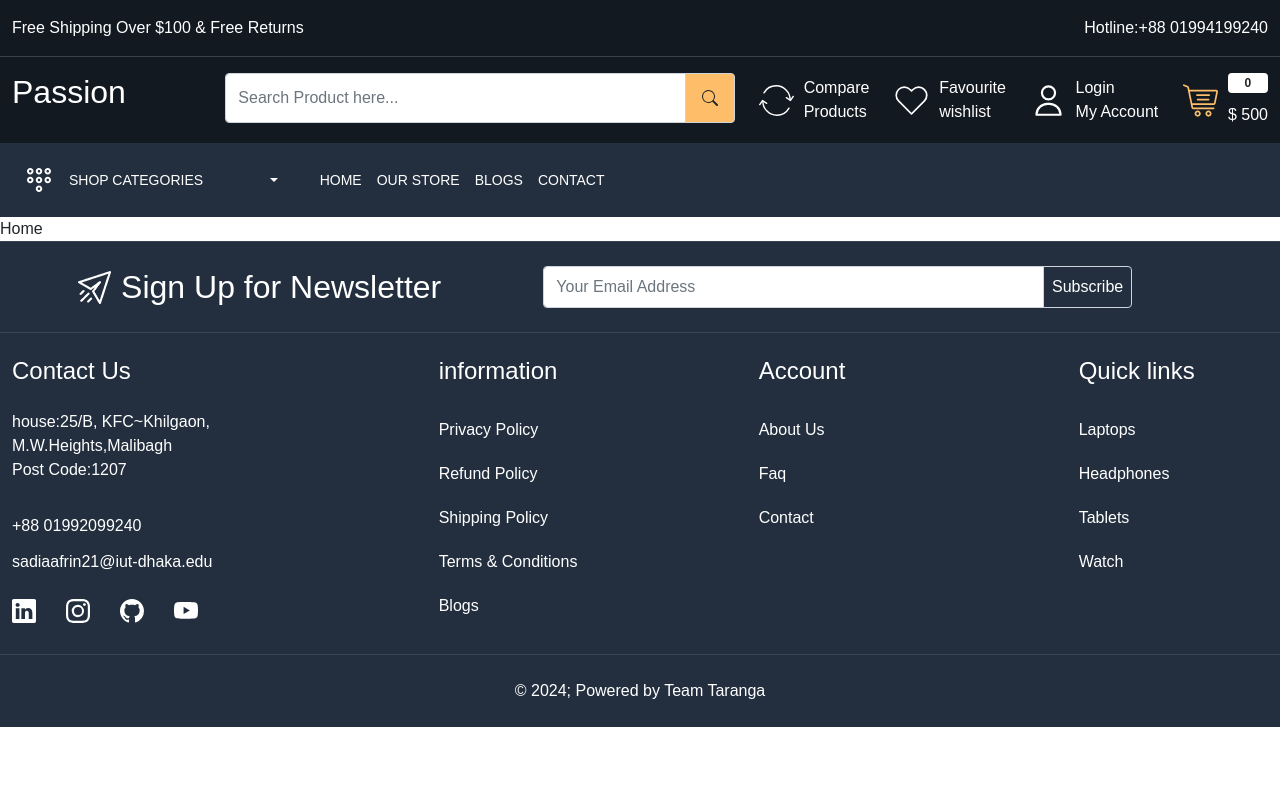
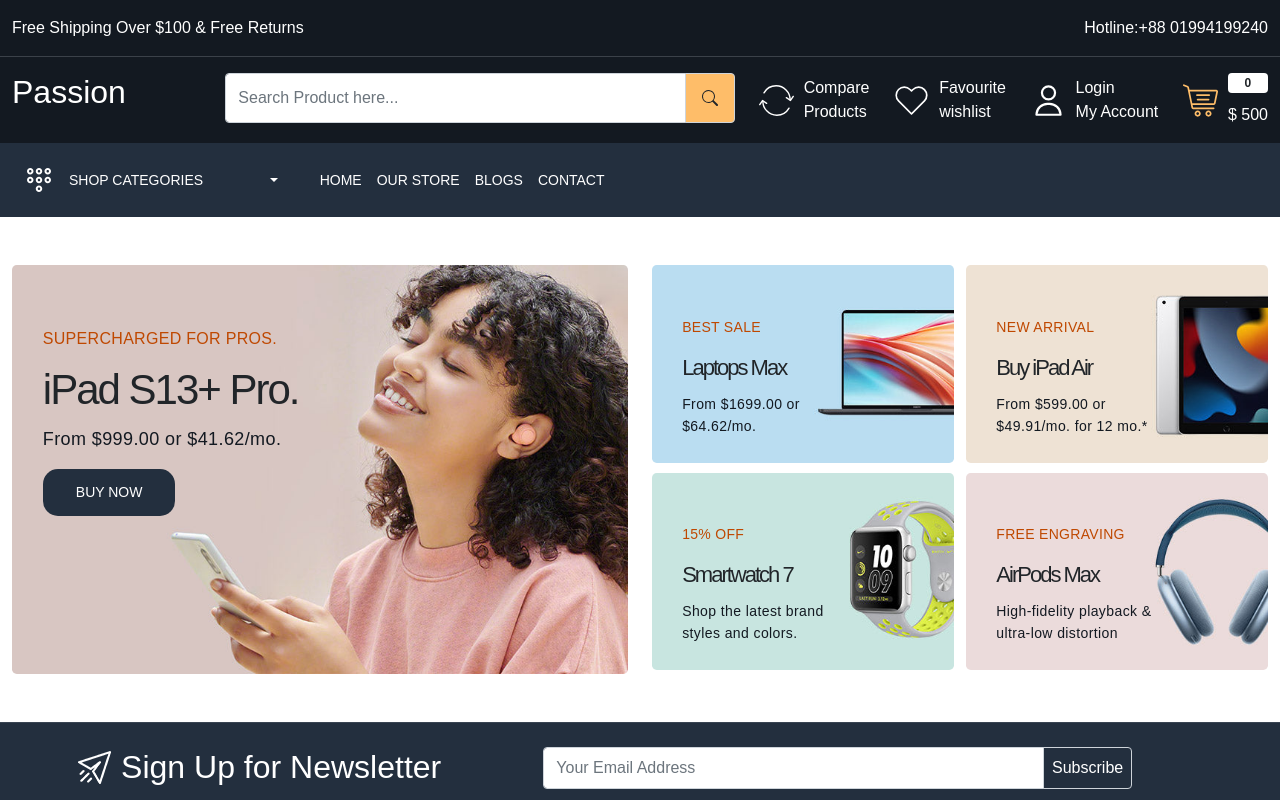
Before and after one commit to afrinzx/Passion-frontend, a React (Create React App) app: page / in a window 1280 px wide. Shown: the top 800 px of the page. Built offline with nearby package versions, Linux system fonts and the light colour scheme.

Commit message:
Home section-1 is completed

```diff
--- a/src/App.css
+++ b/src/App.css
@@ -9,6 +9,7 @@
   --color-3b4149:#3b4149;
   --color-febd69:#febd69;
   --color-232f3e:#232f3e;
+  --color-bf4800:#bf4800;
 }
 body {
     font-family: "Rubik",sans-serif;
@@ -33,7 +34,18 @@
 .gap-30{
   gap: 30px;
 }
+.button{
+  background-color: var(--color-232f3e);
+  color: white;
+  font-size: 14px;
+  padding: 13px 33px;
+  border-radius: 15px;
+}
 
+.button:hover{
+  background-color: var(--color-febd69);
+  color: #131921;
+}
 
 /* header part */
 .header-top-strip{
@@ -101,6 +113,65 @@
 footer .col-7{
   max-width: 47%;
 }
+/* footer part end */
+
+/*Home Page*/
+.main-banner-content{
+  top: 15%;
+  left:5%;
+}
+.main-banner-content h4{
+  font-size: 16px;
+  font-weight: 400;
+  line-height: 24px;
+  color: var(--color-bf4800);
+  margin: 0 0 12px;
+  letter-spacing: 0.3px;
+  text-transform: uppercase;
+}
+.main-banner-content h5{
+  font-size: 42px;
+  font-weight: 500;
+  line-height: 54px;
+  letter-spacing: -2px;
+  text-transform: none;
+}
+.main-banner-content p{
+  font-size: 18px;
+  line-height: 28px;
+  color: var(--color-131921);
+  letter-spacing: 0.4px;
+}
+.small-banner-content{
+  top: 25%;
+  left:10%;
+}
+.small-banner-content h4{
+  font-size: 14px;
+  font-weight: 500;
+  line-height: 24px;
+  color: var(--color-bf4800);
+  margin: 0 0 12px;
+  letter-spacing: 0.3px;
+  text-transform: uppercase;
+}
+.small-banner-content h5{
+  font-size:22px;
+  font-weight: 500;
+  line-height: 34px;
+  letter-spacing: -2px;
+  text-transform: none;
+}
+.small-banner-content p{
+  font-size: 14px;
+  line-height: 22px;
+  color: var(--color-131921);
+  letter-spacing: 0.4px;
+}
+.small-banner{
+  width: 49%;
+}
 
 
-/* footer part end */
+
+/*Home Page Ends*/
--- a/src/pages/Home.js
+++ b/src/pages/Home.js
@@ -1,9 +1,87 @@
-import React from 'react'
+import React from "react";
+import { Link } from "react-router-dom";
 
 const Home = () => {
   return (
-    <div>Home</div>
-  )
-}
+    <>
+      <section className="home-wrapper-1 py-5">
+        <div className="container-xxl">
+          <div className="row">
+            <div className="col-6">
+              <div className="main-banner position-relative ">
+                <img
+                  src="images/main-banner-1.jpg"
+                  className="img-fluid rounded-3"
+                  alt="main banner"
+                />
+                <div className="main-banner-content position-absolute">
+                  <h4>SUPERCHARGED FOR PROS.</h4>
+                  <h5>iPad S13+ Pro.</h5>
+                  <p>From $999.00 or $41.62/mo.</p>
+                  <Link className="button">BUY NOW</Link>
+                </div>
+              </div>
+            </div>
+            <div className="col-6">
+              <div className="d-flex flex-wrap gap-10 justify-content-between align-items-center">
+              <div className="small-banner position-relative ">
+                <img
+                  src="images/catbanner-01.jpg"
+                  className="img-fluid rounded-3"
+                  alt="small banner"
+                />
+                <div className="small-banner-content position-absolute">
+                  <h4>BEST SALE</h4>
+                  <h5>Laptops Max</h5>
+                  <p>From $1699.00 or <br/>$64.62/mo.</p>
+                </div>
+              </div>
+              <div className="small-banner position-relative ">
+                <img
+                  src="images/catbanner-03.jpg"
+                  className="img-fluid rounded-3"
+                  alt="small banner"
+                />
+                <div className="small-banner-content position-absolute">
+                  <h4>NEW ARRIVAL</h4>
+                  <h5>Buy iPad Air</h5>
+                  <p>From $599.00 or<br/> $49.91/mo. for 12 mo.*</p>
+                </div>
+              </div>
+              <div className="small-banner position-relative ">
+                <img
+                  src="images/catbanner-02.jpg"
+                  className="img-fluid rounded-3"
+                  alt="small banner"
+                />
+                <div className="small-banner-content position-absolute">
+                  <h4>15% OFF</h4>
+                  <h5>Smartwatch 7</h5>
+                  <p>Shop the latest brand<br/>styles and colors.</p>
+                </div>
+              </div>
+              <div className="small-banner position-relative ">
+                <img
+                  src="images/catbanner-04.jpg"
+                  className="img-fluid rounded-3"
+                  alt="small banner"
+                />
+                <div className="small-banner-content position-absolute">
+                  <h4>FREE ENGRAVING</h4>
+                  <h5>AirPods Max</h5>
+                  <p>High-fidelity playback &<br/> ultra-low distortion</p>
+                </div>
+              </div>
+              </div>
+            </div>
+          </div>
+        </div>
+      </section>
+      <section>
+      </section>
+    </>
+        /*1:47:45*/
+  );
+};
 
-export default Home
+export default Home;
```
